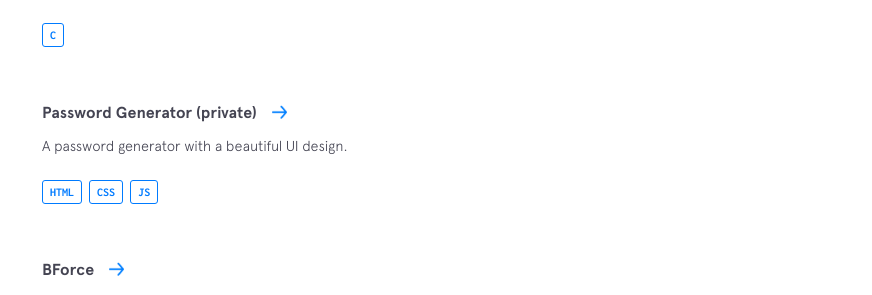
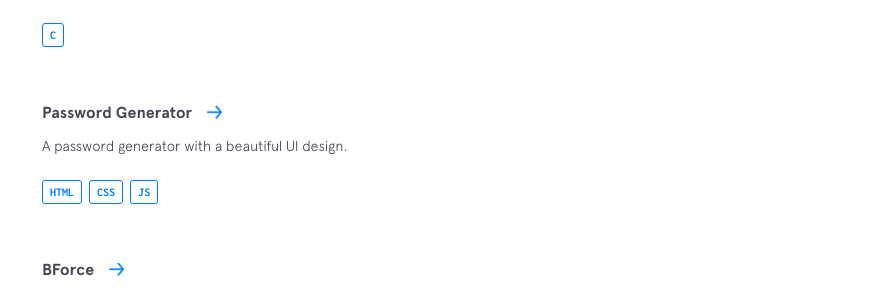
Before and after one commit to Fastiraz/Fastiraz.github.io, a Jekyll site: the page built from index.html, in a window 1280 px wide and 900 px high, scrolled down 3624 px. Shown: the part 157-452 px from the top of the window, without its empty margins (408-1280 px from the left). Built offline with Jekyll 4.4.1, drawn with Linux system fonts in a browser that asks for light colours; nearby versions of some CDN libraries.

Commit message:
Update other-projects.yml

```diff
--- a/_data/other-projects.yml
+++ b/_data/other-projects.yml
@@ -60,7 +60,7 @@
   used:
     - thing: C
 
-- name: Password Generator (private)
+- name: Password Generator
   url: https://fastiraz.github.io/password-generator
   code: https://fastiraz.github.io/password-generator
   description: A password generator with a beautiful UI design.
```
